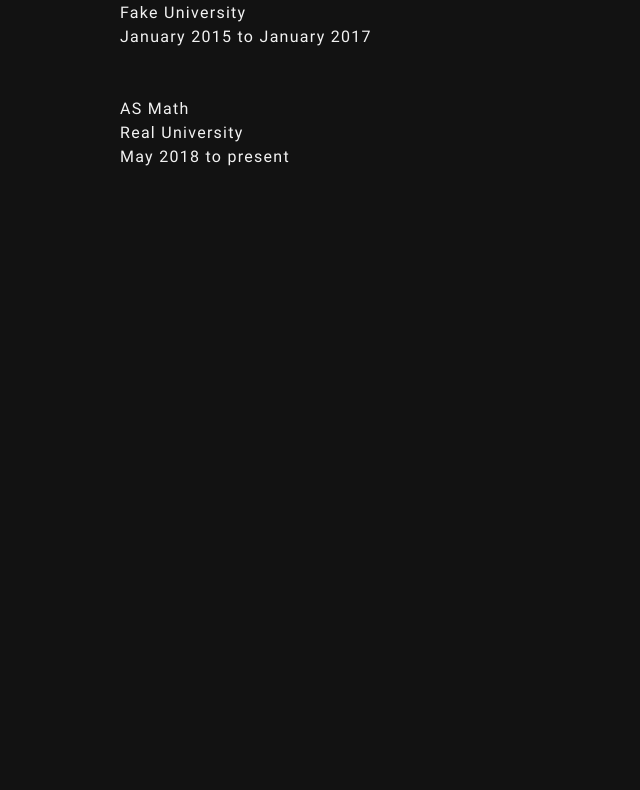
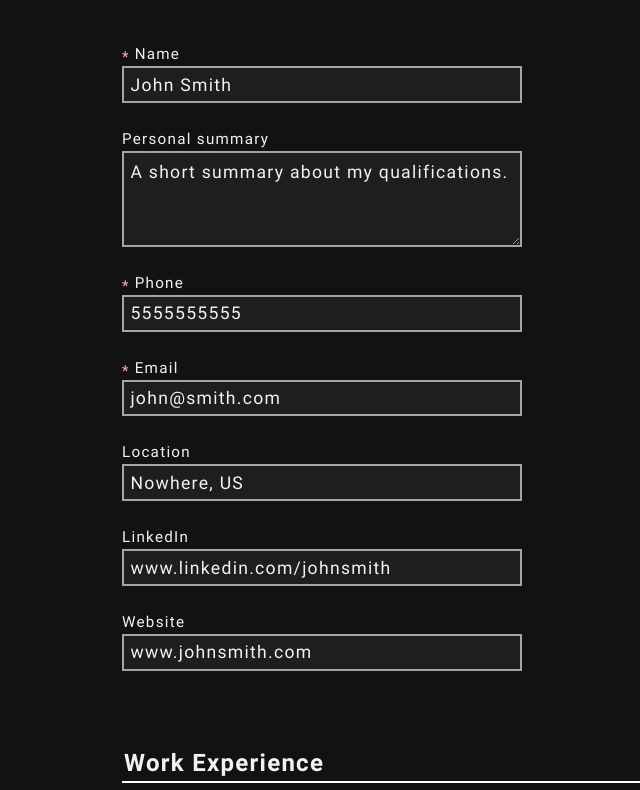
Before and after one commit to thatblindgeye/ez-cv, a React (Create React App) app: page / in a window 1280 px wide. Shown: the part 230-1020 px from the top of the page, without its empty margins (220-860 px from the left). Before the commit the page ends 800 px from the top, so only its background shows below. Built offline with nearby package versions, Linux system fonts and the light colour scheme.

Commit message:
Add cv sections to main cv component with conditional rendering

```diff
--- a/src/components/CV/CV.js
+++ b/src/components/CV/CV.js
@@ -1,17 +1,32 @@
 import React, { Component } from 'react';
+import PersonalSection from './Personal/PersonalSection';
+import WorkSection from './Work/WorkSection';
 import EducationSection from './Education/EducationSection';
 
 export default class CV extends Component {
   constructor(props) {
     super(props);
-    this.state = { editMode: false };
+    this.state = { editMode: true };
   }
 
   render() {
-    return (
+    const { editMode } = this.state;
+    const childItems = (
+      <>
+        <PersonalSection editMode={editMode} />
+        <WorkSection editMode={editMode} />
+        <EducationSection editMode={editMode} />
+      </>
+    );
+
+    const form = (
       <form autoComplete='off' noValidate>
-        <EducationSection editMode={this.state.editMode} />
+        {childItems}
       </form>
     );
+
+    const preview = <div className='c-cv-preview'>{childItems}</div>;
+
+    return <>{editMode ? form : preview}</>;
   }
 }
```
